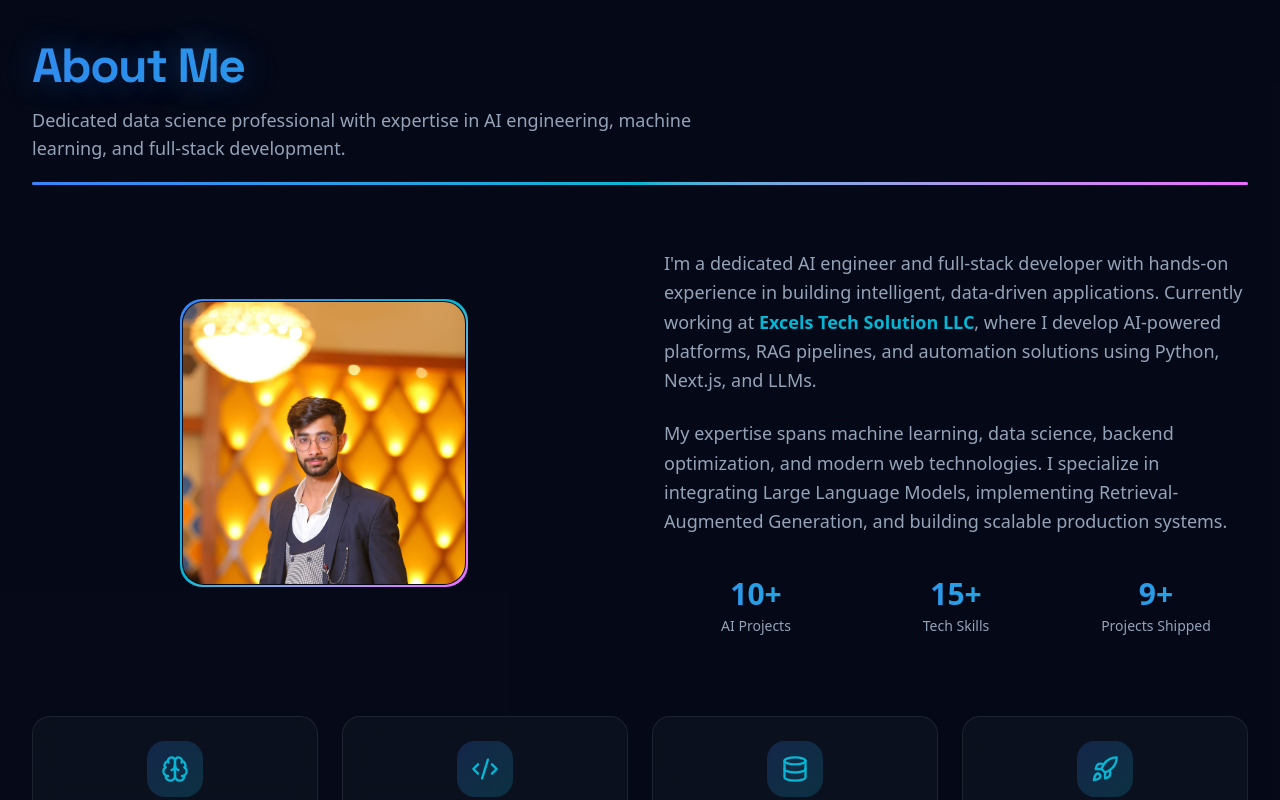
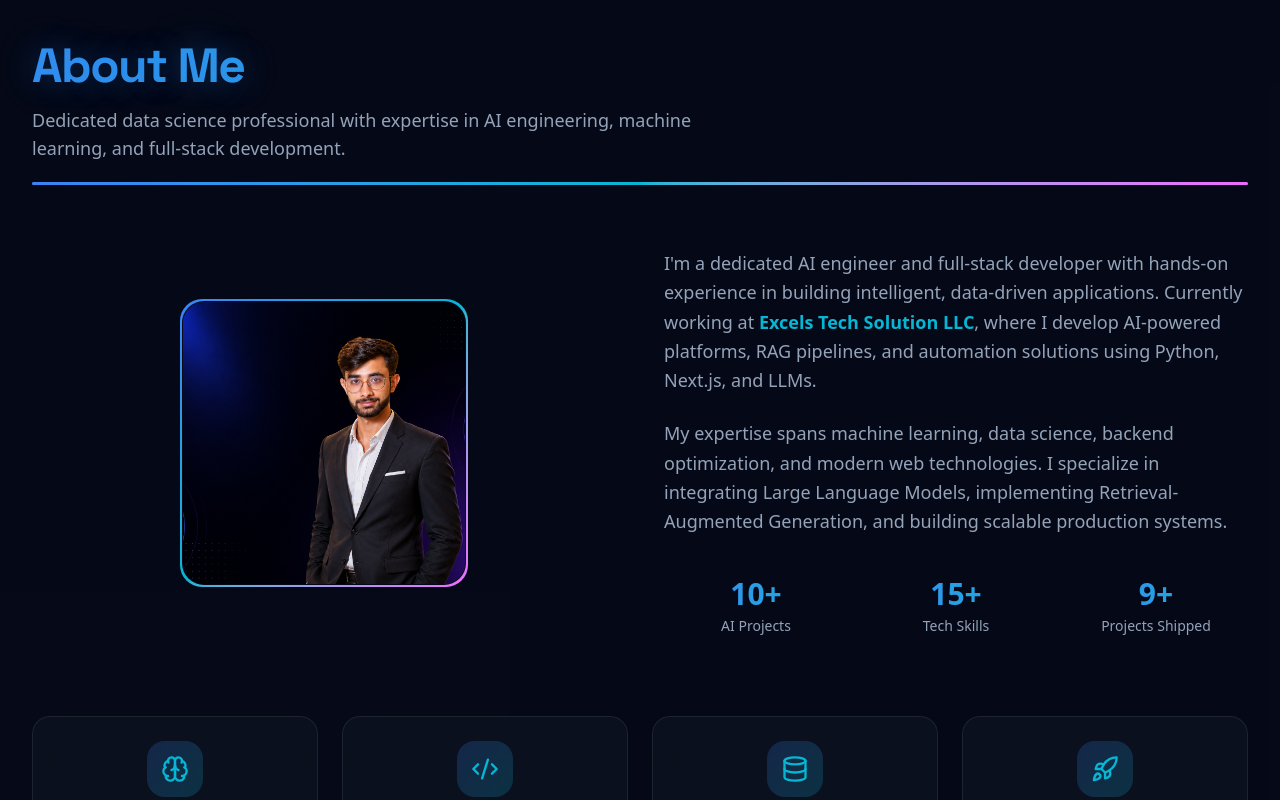
Before and after one commit to abdulbasit23415/Portfolio, a Next.js app: page / in a window 1280 px wide. Shown: the part 934-1734 px from the top of the page. Built offline with nearby package versions, Linux system fonts and the light colour scheme.

Commit message:
feat: implement About and Hero sections with new profile assets

```diff
--- a/src/components/sections/About.tsx
+++ b/src/components/sections/About.tsx
@@ -53,9 +53,9 @@ export function AboutSection() {
                 <div className="w-64 h-64 lg:w-72 lg:h-72 rounded-3xl overflow-hidden relative">
                   <div className="absolute -inset-[2px] rounded-3xl bg-gradient-to-br from-primary via-accent to-fuchsia-400" />
                   <div className="absolute inset-0 rounded-3xl bg-background m-[2px]" />
-                  <div className="absolute inset-[3px] rounded-[calc(1.5rem-3px)] overflow-hidden">
+                  <div className="absolute inset-[3px] rounded-[calc(1.5rem-3px)] overflow-hidden bg-white/5 backdrop-blur-sm">
                     <Image
-                      src="/myimage.jpeg"
+                      src="/profile.png"
                       alt="Abdul Basit"
                       fill
                       className="object-cover"
--- a/src/components/sections/Hero.tsx
+++ b/src/components/sections/Hero.tsx
@@ -132,9 +132,9 @@ export function HeroSection() {
                 {/* Spinning gradient ring */}
                 <div className="absolute -inset-1 rounded-full bg-[conic-gradient(from_0deg,#3b82f6,#06b6d4,#ec4899,#f59e0b,#3b82f6)] animate-ring-spin" />
                 <div className="absolute inset-0 rounded-full bg-background" />
-                <div className="absolute inset-1 rounded-full overflow-hidden">
+                <div className="absolute inset-1 rounded-full overflow-hidden bg-white/5 backdrop-blur-sm">
                   <Image
-                    src="/myimage.jpeg"
+                    src="/profile.png"
                     alt="Abdul Basit - AI Engineer & Full-Stack Developer"
                     fill
                     className="object-cover"
```
Also changed, not shown: public/profile.png (added), 1 other file (tests, documents, lock files or other folders).
